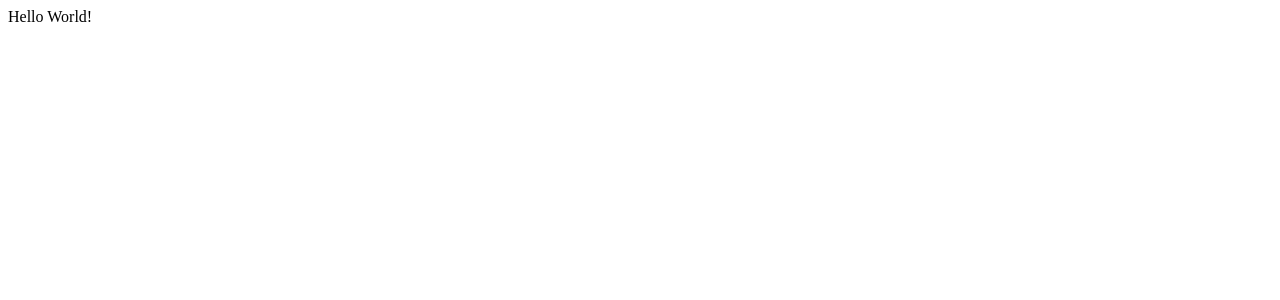
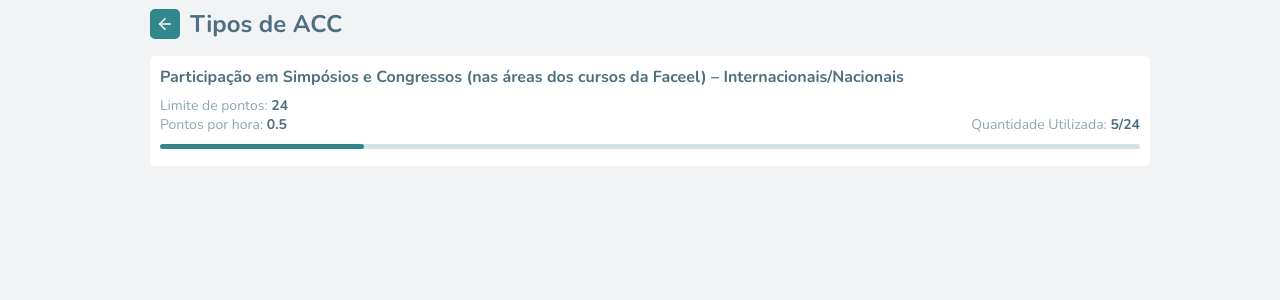
Before and after one commit to gustavocrvls/keeme-frontend, a React (Create React App) app: page / in a window 1280 px wide. Shown: the top 300 px of the page. Built offline with nearby package versions, Linux system fonts and the light colour scheme.

Commit message:
Criação da Tela de Listagem de Tipos de ACC

```diff
--- a/src/App.tsx
+++ b/src/App.tsx
@@ -1,9 +1,10 @@
 import React from 'react';
+import Home from './pages/modules/Home';
 
 function App() {
   return (
     <div>
-      Hello World!
+      <Home/>
     </div>
   );
 }
--- /dev/null
+++ b/src/components/AccTypes.tsx
@@ -0,0 +1,37 @@
+import React from 'react';
+
+import { Progress } from './Progress';
+import { calcularProgresso } from '../utils/calculos';
+
+import '../styles/Home.scss'
+
+interface AccDetails {
+  name: string,
+  limit: number,
+  measurementUnity: string,
+  pointsPerUnity: number,
+  completed: number,
+}
+
+const Card = (props: AccDetails) => {
+  return (
+    <div className="card">
+      <div className="card-title">
+        <strong>
+          { props.name }
+        </strong>
+      </div>
+      <div className="card-content">
+        <ul>
+          <li>Limite de pontos: <strong>{ props.limit }</strong></li>
+          <li>Pontos por { props.measurementUnity }: <strong>{ props.pointsPerUnity }</strong></li>
+        </ul>
+
+        <div>Quantidade Utilizada: <strong>{ props.completed }/{ props.limit }</strong></div>
+      </div>
+      <Progress type="success" completed={calcularProgresso(props.limit, props.completed)} />
+    </div>
+  );
+}
+
+export { Card };
--- /dev/null
+++ b/src/components/Progress.tsx
@@ -0,0 +1,42 @@
+import React from 'react';
+import styled from 'styled-components';
+
+const ProgressBar = styled.div`
+  position: relative;
+  top: 10px;
+`;
+
+const TotalProgress = styled.div`
+  position: absolute;
+
+  height: 5px;
+  width: 100%;
+  border-radius: 16px;
+
+  background-color: #D3E2E5;
+`;
+
+const CompletedProgress = styled.div`
+  position: absolute;
+
+  height: 5px;
+  border-radius: 16px;
+
+  background-color: #31878C;
+`;
+
+interface ProgressProps {
+  type: string,
+  completed: number
+}
+
+const Progress = (props: ProgressProps) => {
+  return (
+    <ProgressBar>
+      <TotalProgress />
+      <CompletedProgress style={{ width: `${props.completed}%` }} />
+    </ProgressBar>
+  )
+}
+
+export { Progress };
--- /dev/null
+++ b/src/pages/modules/Home.tsx
@@ -0,0 +1,38 @@
+import React from 'react';
+
+import { Progress } from '../../components/Progress';
+import { Card as CardTipoDeAcc } from '../../components/AccTypes';
+
+import { FiArrowLeft } from 'react-icons/fi';
+import '../../styles/Home.scss'
+
+export default class Home extends React.Component {
+  render () {
+    return (
+      <div className="container">
+        <div className="page-title">
+          <button className="btn back-button"><FiArrowLeft style={{ strokeWidth: 2 }}/></button>
+          <div className="title">
+            Tipos de ACC
+          </div>
+        </div>
+
+          <ul className="card-list">
+            <li>
+              <CardTipoDeAcc
+                name="Participação em Simpósios e
+                Congressos (nas áreas dos
+                cursos da Faceel) –
+                Internacionais/Nacionais"
+                limit={24}
+                completed={5}
+                measurementUnity={'hora'}
+                pointsPerUnity={0.5}
+              />
+            </li>
+          </ul>
+
+      </div>
+    )
+  }
+}
--- /dev/null
+++ b/src/styles/Home.scss
@@ -0,0 +1,87 @@
+@import url('https://fonts.googleapis.com/css2?family=Ubuntu:wght@400;700&display=swap');
+
+@import url('https://fonts.googleapis.com/css2?family=Nunito:ital,wght@0,400;0,700;1,400;1,700&display=swap');
+
+* {
+  font-family: 'Nunito', sans-serif;
+}
+
+body {
+  background: #f1f3f5;
+}
+
+.container {
+  max-width: 980px;
+  margin: 0 auto;
+}
+
+.page-title {
+  display: flex;
+  align-items: center;
+  font-size: 24px;
+
+  .title {
+    margin-left: 10px;
+    font-weight: bold;
+    color: #4D6F80;
+  }
+
+  .back-button {
+    display: flex;
+    align-items: center;
+
+    font-size: 20px;
+    height: 30px;
+    width: 30px;
+    left: 265px;
+    top: 120px;
+    border-radius: 5px;
+    background: #31878C;
+    color: #fff;
+    border: none;
+    cursor: pointer;
+
+    &:hover {
+      background-color: darken(#31878C, 5);
+    }
+  }
+}
+
+.card-list {
+  list-style: none;
+  padding-left: 0;
+}
+
+.card {
+  background-color: #fff;
+  height: 90px;
+  width: 100%;
+  left: 265px;
+  border-radius: 5px;
+  padding: 10px;
+
+  font-size: 14px;
+
+  &-title {
+    font-size: 16px;
+    margin-bottom: 8px;
+    color: #4D6F80;
+  }
+
+  &-content {
+    display: flex;
+    justify-content: space-between;
+    align-items: flex-end;
+
+    color: #8FA7B3;
+
+    strong {
+      color: #4D6F80;
+    }
+
+    ul {
+      padding-left: 0;
+      list-style: none;
+    }
+  }
+}
--- /dev/null
+++ b/src/utils/calculos.ts
@@ -0,0 +1,4 @@
+function calcularProgresso (total: number, completado: number) {
+  return completado < total ? (100 * completado) / total : 100;
+}
+export { calcularProgresso }
```
Also changed, not shown: package.json (+7 -0 lines), src/components/Button.tsx (added, +12 -0 lines), 1 other file (tests, documents, lock files or other folders).
